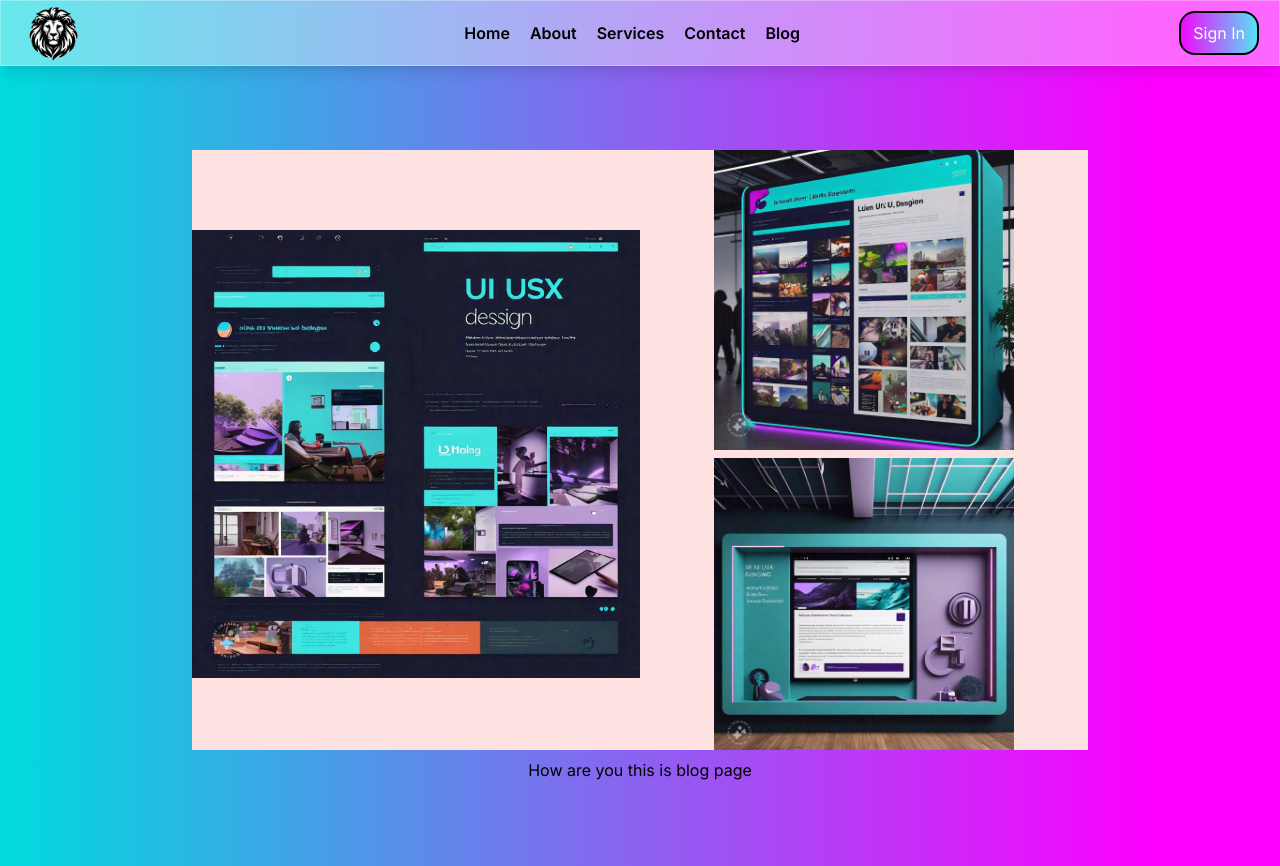
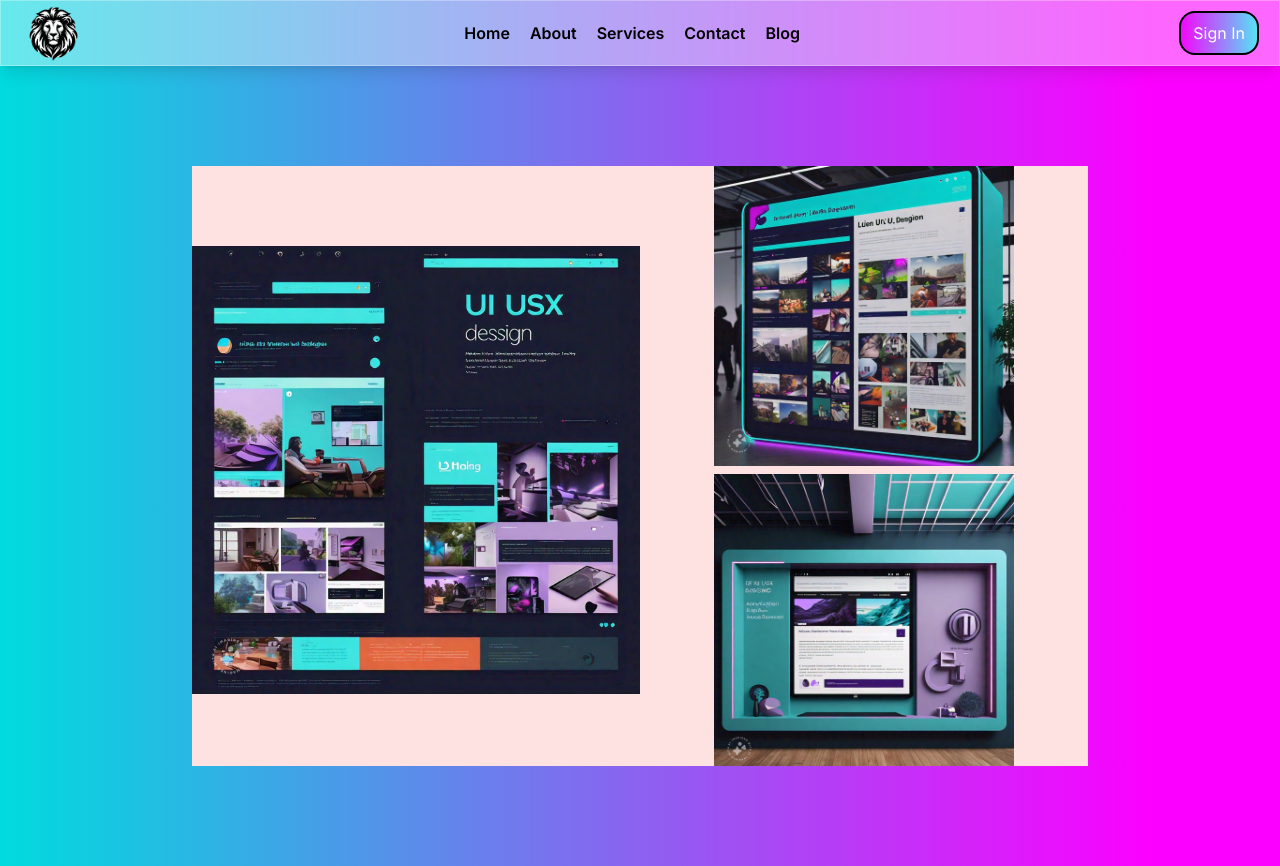
Before and after one commit to karankotar11/LioneArt, a Next.js app: page /blog in a window 1280 px wide. Built offline with nearby package versions, Linux system fonts and the light colour scheme.

Commit message:
Update page.js

```diff
--- a/src/app/blog/page.js
+++ b/src/app/blog/page.js
@@ -1,3 +1,5 @@
+'use client'
+import TextEditor from "@/components/text-editor";
 import { Grid } from "lucide-react";
 
 export default function BlogPage(){
@@ -18,8 +20,9 @@ export default function BlogPage(){
                 </div>
 
             </div>
-            <h1>How are you this is blog page</h1>
+            {/* <h1>How are you this is blog page</h1> */}
         </div>
+        {/* <TextEditor/> */}
         </>
     )
 }
```
